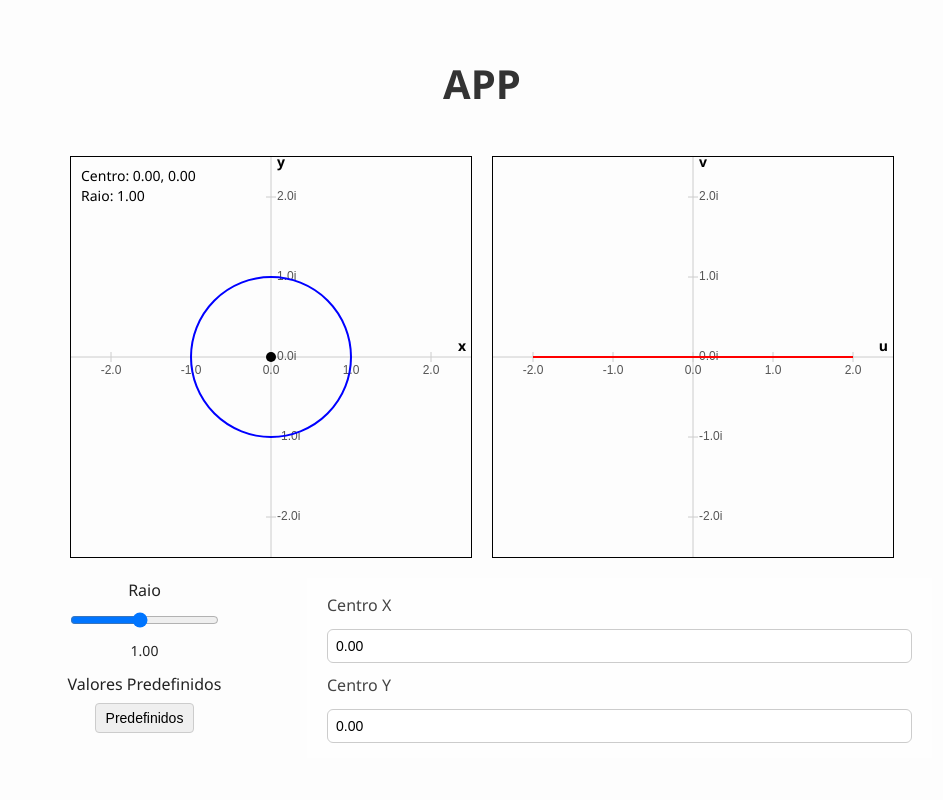
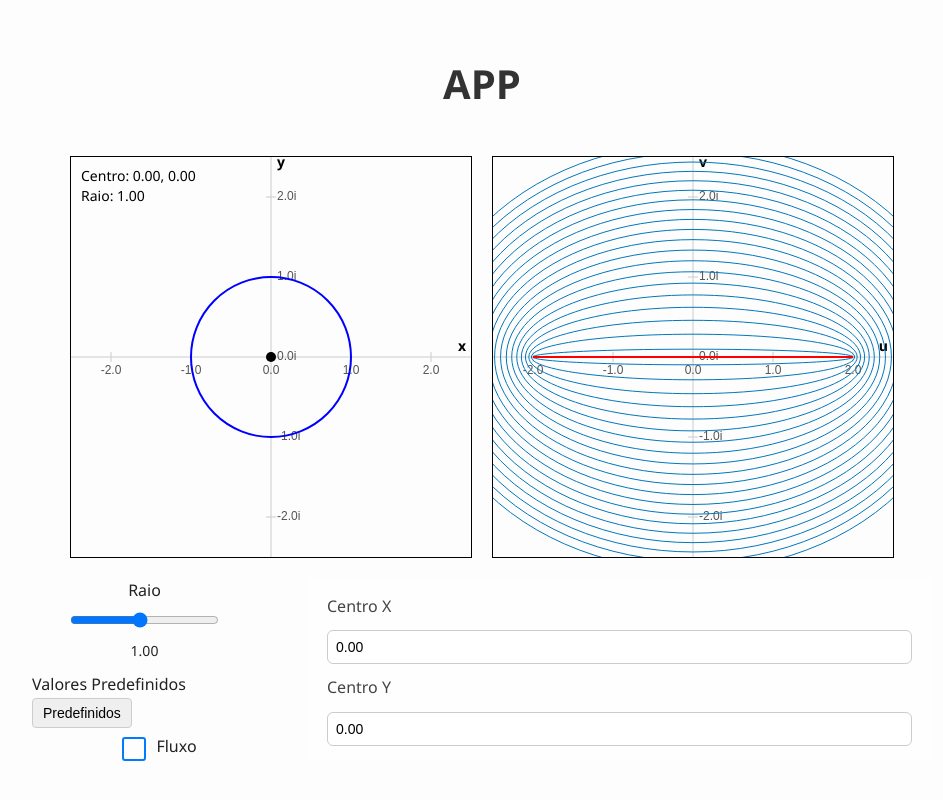
Before and after one commit to Sousini/Projeto-Final-web, a plain HTML site: page index.html in a window 1280 px wide. Shown: the part 2241-3041 px from the top of the page, without its empty margins (158-1101 px from the left). Drawn offline with nearby package versions, Linux system fonts and the light colour scheme.

Commit message:
implementação fluxo (nao esta completo)

```diff
--- a/index.html
+++ b/index.html
@@ -77,10 +77,18 @@
           <span id="radiusValue">1.00</span>
 
           <div class="valores-predefinidos">
-            <label for="predefinido">Valores Predefinidos</label>
-            <button id="predefinido">Predefinidos</button>
+            <label>Valores Predefinidos
+              <button id="predefinido">Predefinidos</button>
+            </label>
+
+            <div class="fluxo-ativar">
+              <label class="custom-checkbox">
+                  <input type="checkbox" id="fluxo">
+                  <span class="checkmark"></span>
+                  Fluxo
+              </label>
           </div>
-
+        </div>
         </div>
 
         <div class="center-control">
--- a/script.js
+++ b/script.js
@@ -149,11 +149,59 @@ function applyTransformation(zx, zy, type) {
   }
   return { u: zx, v: zy };
 }
+function generateStreamlinesZeta() {
+  const streamlines = [];
+  const thetaSteps = 100;
+  const rSteps = 20;
+  const rMin = (radius / 80) + 0.05;
+  const rMax = (radius / 80) * 3;
+
+  for (let j = 0; j < rSteps; j++) {
+    const r = rMin + j * (rMax - rMin) / (rSteps - 1);
+
+    const streamline = [];
+
+    for (let i = 0; i <= thetaSteps; i++) {
+      const theta = i * 2 * Math.PI / thetaSteps;
+      const zx = centerReal.x + r * Math.cos(theta);
+      const zy = centerReal.y + r * Math.sin(theta);
+
+      const { u, v } = applyTransformation(zx, zy, "joukowsky");
+
+      const tx = offsetX2 + u * 80 * scale2;
+      const ty = offsetY2 - v * 80 * scale2;
+
+      streamline.push({ x: tx, y: ty });
+    }
+
+    streamlines.push(streamline);
+  }
+
+  return streamlines;
+}
+
+function drawStreamlines() {
+  const streamlines = generateStreamlinesZeta();
+
+  ctx2.strokeStyle = "#0077bb";
+  ctx2.lineWidth = 1;
+
+  for (const streamline of streamlines) {
+    ctx2.beginPath();
+    ctx2.moveTo(streamline[0].x, streamline[0].y);
+    for (let i = 1; i < streamline.length; i++) {
+      ctx2.lineTo(streamline[i].x, streamline[i].y);
+    }
+    ctx2.stroke();
+  }
+}
+
 
 function drawTransformed() {
   ctx2.clearRect(0, 0, canvas2.width, canvas2.height);
   drawAxes(ctx2, { x: "u", y: "v" }, offsetX2, offsetY2, scale2);
 
+  drawStreamlines(); // <- Adicionado aqui
 
   const type = "joukowsky";
   const points = [];
@@ -163,10 +211,8 @@ function drawTransformed() {
     const zx = centerReal.x + (radius / 80) * Math.cos(t);
     const zy = centerReal.y + (radius / 80) * Math.sin(t);
 
-    // Aplica a transformação de Joukowski
     const { u, v } = applyTransformation(zx, zy, type);
 
-    // Apenas aqui aplicamos o zoom e pan
     const tx = offsetX2 + u * 80 * scale2;
     const ty = offsetY2 - v * 80 * scale2;
 
@@ -183,6 +229,7 @@ function drawTransformed() {
   ctx2.lineWidth = 2;
   ctx2.stroke();
 }
+
 
 
 
--- a/style.css
+++ b/style.css
@@ -137,12 +137,37 @@ canvas {
     cursor: pointer;
 }
 
+.custom-checkbox {
+    display: flex;
+    align-items: center;
+    gap: 10px;
+    cursor: pointer;
+}
+
+.custom-checkbox input {
+    opacity: 0;
+    /* Esconde o checkbox nativo */
+}
+
+.checkmark {
+    width: 20px;
+    height: 20px;
+    border: 2px solid #007BFF;
+    display: inline-block;
+    border-radius: 3px;
+}
+
+.custom-checkbox input:checked+.checkmark {
+    background-color: #007BFF;
+}
+
 
 
 
 
 /* Garantindo que o canvas tenha uma margem adequada */
-#canvas1, #canvas2 {
+#canvas1,
+#canvas2 {
     margin-top: 20px;
 }
 
@@ -188,11 +213,13 @@ canvas {
         gap: 20px;
     }
 
-    .radius-control, .center-control {
+    .radius-control,
+    .center-control {
         flex-basis: 100%;
     }
 
-    .center-control input, .center-control span {
+    .center-control input,
+    .center-control span {
         flex-basis: 100%;
         text-align: left;
     }
```
Lines whose indentation alone changed are shown as unchanged.
